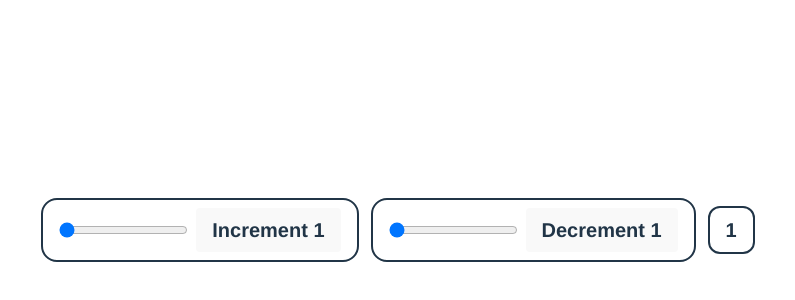
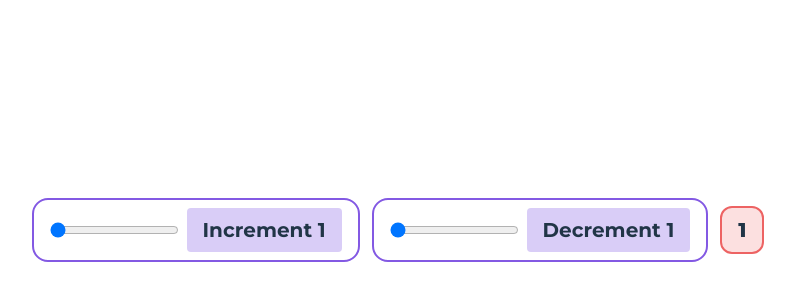
Before and after one commit to BrosWareDevOrg/broschedule-app, a React (Vite) app: page / in a window 1280 px wide. Shown: the part 170-470 px from the top of the page, without its empty margins (242-1037 px from the left). Built offline with nearby package versions, Linux system fonts and the light colour scheme.

Commit message:
build: fix sintaxis in index.css / add colors in app

```diff
--- a/src/components/CounterForTest/index.jsx
+++ b/src/components/CounterForTest/index.jsx
@@ -9,7 +9,7 @@ const CounterForTest = () => {
   const [numberOfDecrement, setNumberOfDecrement] = useState(1);
   return (
     <div className="w-screen h-screen bg-black flex flex-wrap justify-center items-center gap-3">
-      <div className="flex gap-2 border-2 border-indigo-400 px-4 py-2 rounded-2xl">
+      <div className="flex gap-2 border-2 border-primary-700 px-4 py-2 rounded-2xl">
         <input
           type="range"
           id="incrementRange"
@@ -20,12 +20,12 @@ const CounterForTest = () => {
         />
         <button
           onClick={() => dispatch(incrementBy(numberOfIncrement))}
-          className="bg-slate-500 px-4 py-2 rounded font-bold text-xl"
+          className="bg-primary-200 hover:bg-primary-700 px-4 py-2 rounded font-bold text-xl"
         >
           Increment {numberOfIncrement}
         </button>
       </div>
-      <div className="flex gap-2 border-2 border-indigo-400 px-4 py-2 rounded-2xl">
+      <div className="flex gap-2 border-2 border-primary-700 px-4 py-2 rounded-2xl">
         <input
           type="range"
           id="decrementRange"
@@ -36,12 +36,12 @@ const CounterForTest = () => {
         />
         <button
           onClick={() => dispatch(decrementBy(numberOfDecrement))}
-          className="bg-slate-500 px-4 py-2 rounded font-bold text-xl"
+          className="bg-primary-200 hover:bg-primary-700 px-4 py-2 rounded font-bold text-xl"
         >
           Decrement {numberOfDecrement}
         </button>
       </div>
-      <p className="px-4 py-2 bg-red-400 border-2 border-red-500 rounded-xl font-extrabold text-xl text-slate-600">
+      <p className="px-4 py-2 bg-tomato-200 border-2 border-tomato-700 rounded-xl font-extrabold text-xl text-slate-600">
         {counter}
       </p>
     </div>
--- a/src/index.css
+++ b/src/index.css
@@ -1,7 +1,7 @@
+@import url('https://fonts.googleapis.com/css2?family=Montserrat:wght@100;200;300;400;500;600;700;800;900&display=swap');
 @tailwind base;
 @tailwind components;
 @tailwind utilities;
-@import url('https://fonts.googleapis.com/css2?family=Montserrat:wght@100;200;300;400;500;600;700;800;900&display=swap');
 
 .material-symbols-outlined {
   font-variation-settings:
```
